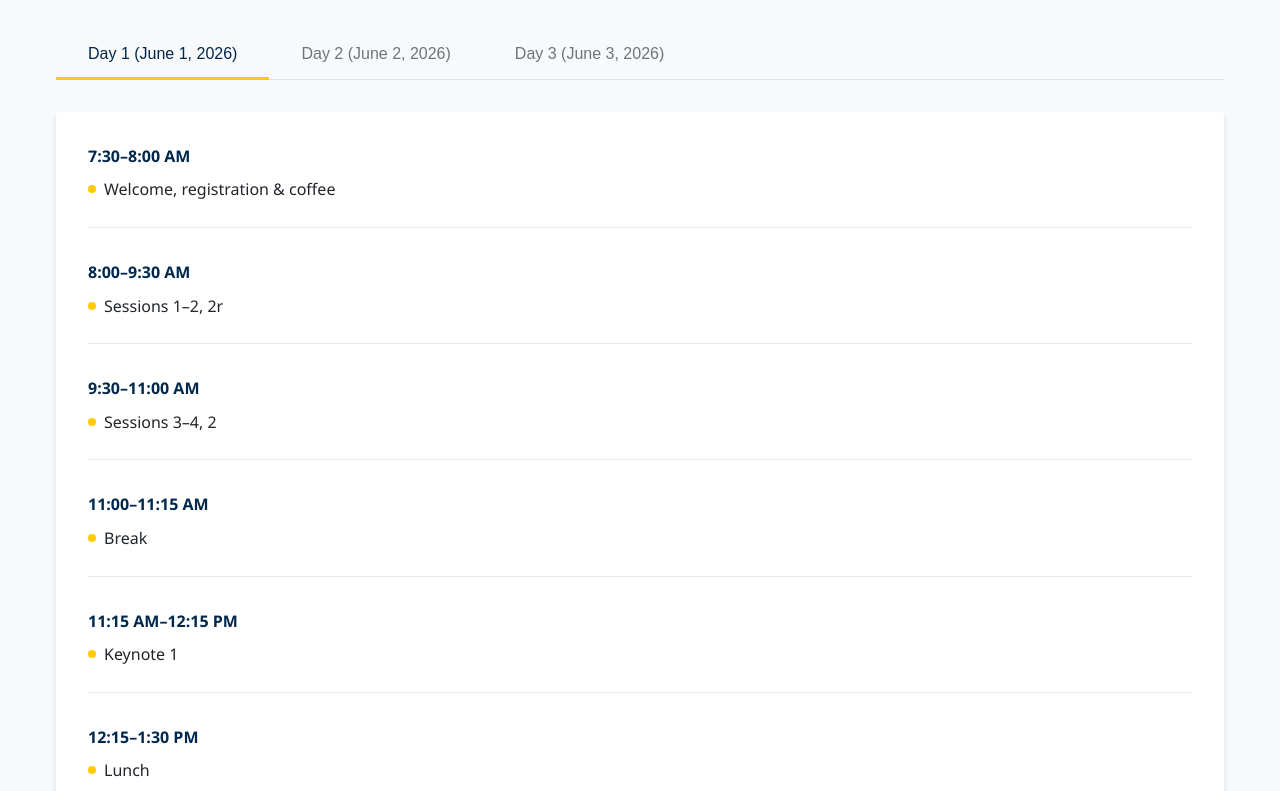
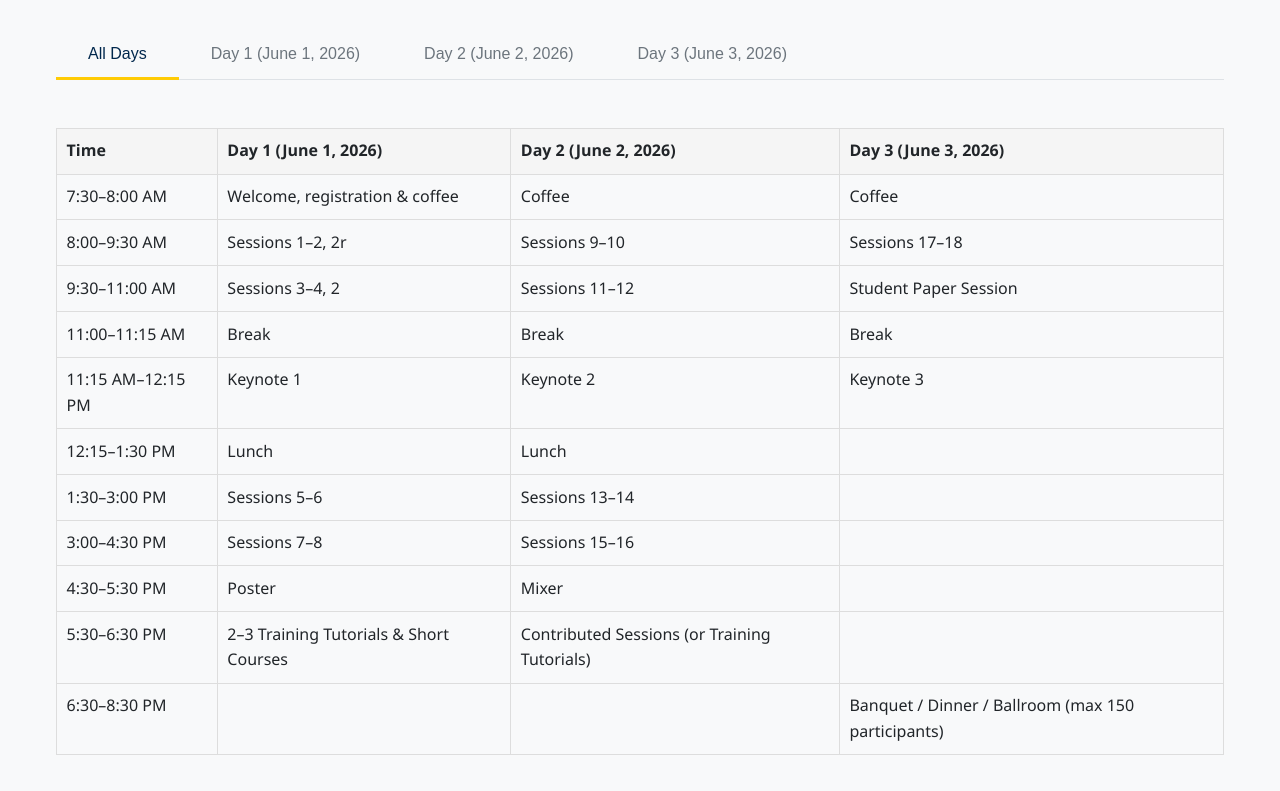
Before and after one commit to ASA-SII/website, a plain HTML site: page ASA-SII-2026/index.html in a window 1280 px wide. Shown: the part 1669-2460 px from the top of the page. Drawn offline with Linux system fonts and the light colour scheme.

Commit message:
Update index.html

```diff
--- a/ASA-SII-2026/index.html
+++ b/ASA-SII-2026/index.html
@@ -409,6 +409,26 @@
             background-color: var(--secondary);
         }
 
+		.schedule-table {
+		    width: 100%;
+		    border-collapse: collapse;
+		    margin-top: 1rem;
+		}
+		.schedule-table th,
+		.schedule-table td {
+		    padding: 0.6rem;
+		    text-align: left;
+		    border: 1px solid #ddd;
+		    vertical-align: top;
+		}
+		.schedule-table th {
+		    background-color: #f5f5f5;
+		    font-weight: bold;
+		}
+		.schedule-table-wrapper {
+		    overflow-x: auto;
+		}
+
         /* Call for Papers */
         .cfp-content {
             display: grid;
@@ -792,19 +812,105 @@
         </section>
 
 		<!-- Schedule Section -->
+		<!-- Schedule Section -->
 		<section id="schedule">
 		    <div class="section-header">
 		        <h2>Conference Schedule</h2>
 		        <p>Three days of presentations, networking, and learning</p>
 		    </div>
 		    <div class="schedule-tabs">
-        <button class="tab-btn active" data-tab="day1">Day 1 (June 1, 2026)</button>
+		        <button class="tab-btn active" data-tab="alldays">All Days</button>
+		        <button class="tab-btn" data-tab="day1">Day 1 (June 1, 2026)</button>
 		        <button class="tab-btn" data-tab="day2">Day 2 (June 2, 2026)</button>
 		        <button class="tab-btn" data-tab="day3">Day 3 (June 3, 2026)</button>
 		    </div>
 
-    <!-- Day 1 -->
-    <div class="tab-content active" id="day1">
+		    <!-- ALL DAYS VIEW -->
+		    <div class="tab-content active" id="alldays">
+		        <div class="schedule-table-wrapper">
+		            <table class="schedule-table">
+		                <thead>
+		                    <tr>
+		                        <th>Time</th>
+		                        <th>Day 1 (June 1, 2026)</th>
+		                        <th>Day 2 (June 2, 2026)</th>
+		                        <th>Day 3 (June 3, 2026)</th>
+		                    </tr>
+		                </thead>
+		                <tbody>
+		                    <tr>
+		                        <td>7:30–8:00 AM</td>
+		                        <td>Welcome, registration & coffee</td>
+		                        <td>Coffee</td>
+		                        <td>Coffee</td>
+		                    </tr>
+		                    <tr>
+		                        <td>8:00–9:30 AM</td>
+		                        <td>Sessions 1–2, 2r</td>
+		                        <td>Sessions 9–10</td>
+		                        <td>Sessions 17–18</td>
+		                    </tr>
+		                    <tr>
+		                        <td>9:30–11:00 AM</td>
+		                        <td>Sessions 3–4, 2</td>
+		                        <td>Sessions 11–12</td>
+		                        <td>Student Paper Session</td>
+		                    </tr>
+		                    <tr>
+		                        <td>11:00–11:15 AM</td>
+		                        <td>Break</td>
+		                        <td>Break</td>
+		                        <td>Break</td>
+		                    </tr>
+		                    <tr>
+		                        <td>11:15 AM–12:15 PM</td>
+		                        <td>Keynote 1</td>
+		                        <td>Keynote 2</td>
+		                        <td>Keynote 3</td>
+		                    </tr>
+		                    <tr>
+		                        <td>12:15–1:30 PM</td>
+		                        <td>Lunch</td>
+		                        <td>Lunch</td>
+		                        <td></td>
+		                    </tr>
+		                    <tr>
+		                        <td>1:30–3:00 PM</td>
+		                        <td>Sessions 5–6</td>
+		                        <td>Sessions 13–14</td>
+		                        <td></td>
+		                    </tr>
+		                    <tr>
+		                        <td>3:00–4:30 PM</td>
+		                        <td>Sessions 7–8</td>
+		                        <td>Sessions 15–16</td>
+		                        <td></td>
+		                    </tr>
+		                    <tr>
+		                        <td>4:30–5:30 PM</td>
+		                        <td>Poster</td>
+		                        <td>Mixer</td>
+		                        <td></td>
+		                    </tr>
+		                    <tr>
+		                        <td>5:30–6:30 PM</td>
+		                        <td>2–3 Training Tutorials & Short Courses</td>
+		                        <td>Contributed Sessions (or Training Tutorials)</td>
+		                        <td></td>
+		                    </tr>
+		                    <tr>
+		                        <td>6:30–8:30 PM</td>
+		                        <td></td>
+		                        <td></td>
+		                        <td>Banquet / Dinner / Ballroom (max 150 participants)</td>
+		                    </tr>
+		                </tbody>
+		            </table>
+		        </div>
+		    </div>
+
+		    <!-- DAY 1 -->
+		    <div class="tab-content" id="day1">
 		        <div class="schedule-day">
 		            <div class="time-slot">
 		                <div class="time">7:30–8:00 AM</div>
@@ -853,7 +959,7 @@
 		        </div>
 		    </div>
 
-    <!-- Day 2 -->
+		    <!-- DAY 2 -->
 		    <div class="tab-content" id="day2">
 		        <div class="schedule-day">
 		            <div class="time-slot">
@@ -898,12 +1004,12 @@
 		            </div>
 		            <div class="time-slot">
 		                <div class="time">6:30–8:30 PM</div>
-                <div class="event">Banquet / Dinner (Ballroom max capacity: 150 participants)</div>
+		                <div class="event"></div>
 		            </div>
 		        </div>
 		    </div>
 
-    <!-- Day 3 -->
+		    <!-- DAY 3 -->
 		    <div class="tab-content" id="day3">
 		        <div class="schedule-day">
 		            <div class="time-slot">
@@ -948,11 +1054,12 @@
 		            </div>
 		            <div class="time-slot">
 		                <div class="time">6:30–8:30 PM</div>
-                <div class="event"></div>
+		                <div class="event">Banquet / Dinner / Ballroom (max 150 participants)</div>
 		            </div>
 		        </div>
 		    </div>
 		</section>
+
 
         <!-- Call for Papers Section -->
         <section id="call-for-papers">
```
Lines whose indentation alone changed are shown as unchanged.
